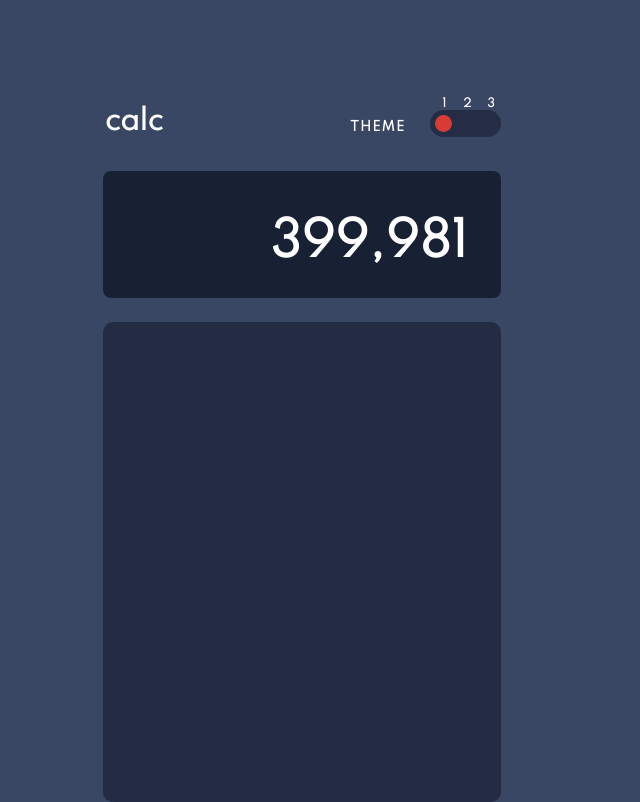
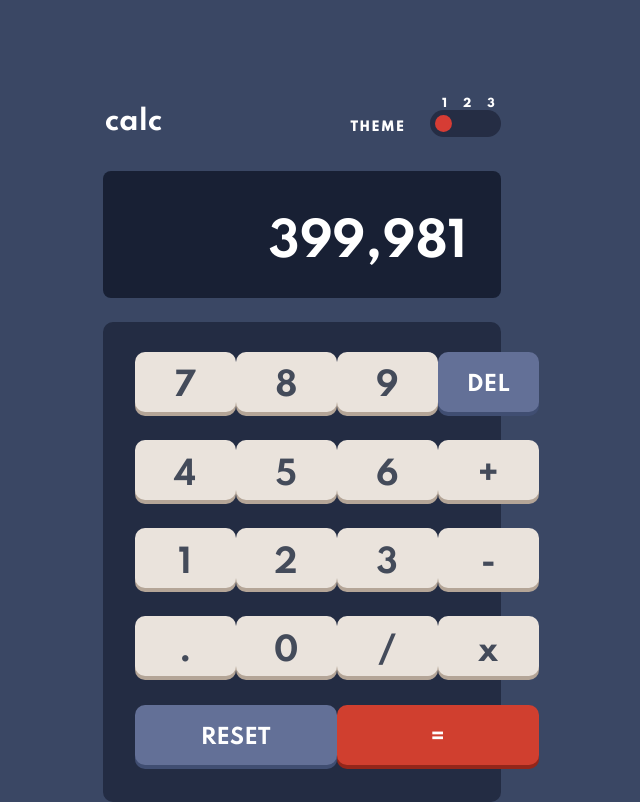
Before and after one commit to loganrennick/calculator-app, an Angular app: page / in a window 1280 px wide. Shown: the whole page, without its empty margins (332-972 px from the left). Built offline with nearby package versions, Linux system fonts and the light colour scheme.

Commit message:
completed prelim calc structure

```diff
--- a/src/app/app.component.html
+++ b/src/app/app.component.html
@@ -39,7 +39,80 @@
           <p>399,981</p>
         </div>
       </div>
-      <div class="pad row mt-4 d-grid"></div>
+      <div class="pad row mt-4 d-grid">
+        <div class="key key-1 align-items-center d-flex justify-content-center">
+          <p>1</p>
+        </div>
+        <div class="key key-2 align-items-center d-flex justify-content-center">
+          <p>2</p>
+        </div>
+        <div class="key key-3 align-items-center d-flex justify-content-center">
+          <p>3</p>
+        </div>
+        <div class="key key-4 align-items-center d-flex justify-content-center">
+          <p>4</p>
+        </div>
+        <div class="key key-5 align-items-center d-flex justify-content-center">
+          <p>5</p>
+        </div>
+        <div class="key key-6 align-items-center d-flex justify-content-center">
+          <p>6</p>
+        </div>
+        <div class="key key-7 align-items-center d-flex justify-content-center">
+          <p>7</p>
+        </div>
+        <div class="key key-8 align-items-center d-flex justify-content-center">
+          <p>8</p>
+        </div>
+        <div class="key key-9 align-items-center d-flex justify-content-center">
+          <p>9</p>
+        </div>
+        <div class="key key-0 align-items-center d-flex justify-content-center">
+          <p>0</p>
+        </div>
+        <div class="key key-div align-items-center d-flex justify-content-center">
+          <p>/</p>
+        </div>
+        <div class="key key-mul align-items-center d-flex justify-content-center">
+          <p>x</p>
+        </div>
+        <div class="key key-sub align-items-center d-flex justify-content-center">
+          <p>-</p>
+        </div>
+        <div class="key key-add align-items-center d-flex justify-content-center">
+          <p>+</p>
+        </div>
+        <div class="key key-dec align-items-center d-flex justify-content-center">
+          <p>.</p>
+        </div>
+        <div class="key key-del align-items-center d-flex justify-content-center">
+          <p>DEL</p>
+        </div>
+        <div class="key key-reset align-items-center d-flex justify-content-center">
+          <p>RESET</p>
+        </div>
+        <div class="key key-equals align-items-center d-flex justify-content-center">
+          <p>=</p>
+        </div>
+        <div class="key-shadow shadow-1"></div>
+        <div class="key-shadow shadow-2"></div>
+        <div class="key-shadow shadow-3"></div>
+        <div class="key-shadow shadow-4"></div>
+        <div class="key-shadow shadow-5"></div>
+        <div class="key-shadow shadow-6"></div>
+        <div class="key-shadow shadow-7"></div>
+        <div class="key-shadow shadow-8"></div>
+        <div class="key-shadow shadow-9"></div>
+        <div class="key-shadow shadow-0"></div>
+        <div class="key-shadow shadow-dec"></div>
+        <div class="key-shadow shadow-div"></div>
+        <div class="key-shadow shadow-mul"></div>
+        <div class="key-shadow shadow-add"></div>
+        <div class="key-shadow shadow-sub"></div>
+        <div class="key-shadow shadow-del"></div>
+        <div class="key-shadow shadow-reset"></div>
+        <div class="key-shadow shadow-equals"></div>
+      </div>
       <!-- <div class="screen">399,981</div>
       <div class="pad">789del</div> -->
     </div>
--- a/src/app/app.component.sass
+++ b/src/app/app.component.sass
@@ -90,3 +90,186 @@ p
     height: 480px
     border-radius: 10px
     margin-left: 0
+    grid-template-columns: 32px 101px auto 101px auto 101px auto 101px 32px
+    grid-template-rows: 30px 64px auto 64px auto 64px auto 64px auto 64px 33px
+    z-index: 1
+.key
+    background-color: $key-bgd-num
+    width: 100%
+    height: 60px
+    border-radius: 10px
+    p
+        font-size: 32px
+        font-weight: 700
+        color: $text-dark
+        margin-bottom: 0
+        margin-top: 0.3em
+.key-shadow
+    background-color: $key-shadow-num
+    width: 100%
+    height: 60px
+    margin-top: 4px
+    border-radius: 10px
+.key-1
+    grid-column-start: 2
+    grid-row-start: 6
+    z-index: 5
+.shadow-1
+    grid-column-start: 2
+    grid-row-start: 6
+    z-index: 3
+.key-2
+    grid-column-start: 4
+    grid-row-start: 6
+    z-index: 5
+.shadow-2
+    grid-column-start: 4
+    grid-row-start: 6
+    z-index: 3
+.key-3
+    grid-column-start: 6
+    grid-row-start: 6
+    z-index: 5
+.shadow-3
+    grid-column-start: 6
+    grid-row-start: 6
+    z-index: 3
+.key-4
+    grid-column-start: 2
+    grid-row-start: 4
+    z-index: 5
+.shadow-4
+    grid-column-start: 2
+    grid-row-start: 4
+    z-index: 3
+.key-5
+    grid-column-start: 4
+    grid-row-start: 4
+    z-index: 5
+.shadow-5
+    grid-column-start: 4
+    grid-row-start: 4
+    z-index: 3
+.key-6
+    grid-column-start: 6
+    grid-row-start: 4
+    z-index: 5
+.shadow-6
+    grid-column-start: 6
+    grid-row-start: 4
+    z-index: 3
+.key-7
+    grid-column-start: 2
+    grid-row-start: 2
+    z-index: 5
+.shadow-7
+    grid-column-start: 2
+    grid-row-start: 2
+    z-index: 3
+.key-8
+    grid-column-start: 4
+    grid-row-start: 2
+    z-index: 5
+.shadow-8
+    grid-column-start: 4
+    grid-row-start: 2
+    z-index: 3
+.key-9
+    grid-column-start: 6
+    grid-row-start: 2
+    z-index: 5
+.shadow-9
+    grid-column-start: 6
+    grid-row-start: 2
+    z-index: 3
+.key-0
+    grid-column-start: 4
+    grid-row-start: 8
+    z-index: 5
+.shadow-0
+    grid-column-start: 4
+    grid-row-start: 8
+    z-index: 3
+.key-dec
+    grid-column-start: 2
+    grid-row-start: 8
+    z-index: 5
+.shadow-dec
+    grid-column-start: 2
+    grid-row-start: 8
+    z-index: 3
+.key-div
+    grid-column-start: 6
+    grid-row-start: 8
+    z-index: 5
+.shadow-div
+    grid-column-start: 6
+    grid-row-start: 8
+    z-index: 3
+.key-mul
+    grid-column-start: 8
+    grid-row-start: 8
+    z-index: 5
+.shadow-mul
+    grid-column-start: 8
+    grid-row-start: 8
+    z-index: 3
+.key-sub
+    grid-column-start: 8
+    grid-row-start: 6
+    z-index: 5
+.shadow-sub
+    grid-column-start: 8
+    grid-row-start: 6
+    z-index: 3
+.key-add
+    grid-column-start: 8
+    grid-row-start: 4
+    z-index: 5
+.shadow-add
+    grid-column-start: 8
+    grid-row-start: 4
+    z-index: 3
+.key-del
+    grid-column-start: 8
+    grid-row-start: 2
+    z-index: 5
+    background-color: $key-bgd-del !important
+    p
+        color: $text-light
+        font-size: 1.3em
+.shadow-del
+    grid-column-start: 8
+    grid-row-start: 2
+    z-index: 3
+    background-color: $key-shadow-del !important
+.key-reset
+    grid-column-start: 2
+    grid-column-end: 5
+    grid-row-start: 10
+    z-index: 5
+    background-color: $key-bgd-del !important
+    p
+        color: $text-light
+        font-size: 1.3em
+.shadow-reset
+    grid-column-start: 2
+    grid-column-end: 5
+    grid-row-start: 10
+    z-index: 3
+    background-color: $key-shadow-del !important
+.key-equals
+    grid-column-start: 6
+    grid-column-end: 9
+    grid-row-start: 10
+    z-index: 5
+    background-color: $key-bgd-equals !important
+    p
+        color: $text-light
+        font-size: 1.3em
+.shadow-equals
+    grid-column-start: 6
+    grid-column-end: 9
+    grid-row-start: 10
+    z-index: 3
+    background-color: $key-shadow-equals !important
--- a/src/styles.sass
+++ b/src/styles.sass
@@ -40,7 +40,8 @@ $text-highlight-3: hsl(52, 100%, 62%)
 //Fonts - font size num: 32 px
 //Family: [Spartan](https://fonts.google.com/specimen/Spartan)
 //- Weights: 700
-@import url('https://fonts.googleapis.com/css2?family=Spartan&display=swap')
+
+@import url('https://fonts.googleapis.com/css2?family=Spartan:wght@500;600;700;800&display=swap')
 
 body
     background-color: $bgd-main
```
Also changed, not shown: 5 other files (tests, documents, lock files or other folders).
